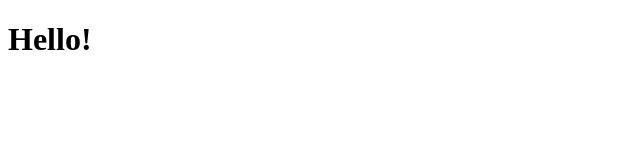
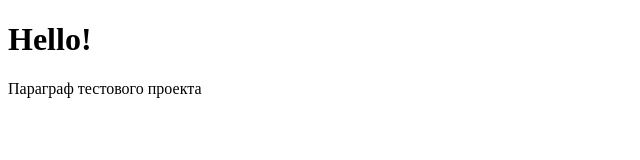
Before and after one commit to denisilver/test-project-1, a plain HTML site: page index.html in a window 1280 px wide. Shown: the whole page, without its empty margins (0-640 px from the left). Drawn offline with Linux system fonts and the light colour scheme.

Commit message:
Добавил тег <p> (параграф текста)

```diff
--- a/index.html
+++ b/index.html
@@ -8,6 +8,6 @@
 <body>
 
  <h1>Hello!</h1>
-
+<p>Параграф тестового проекта</p>
 </body>
 </html>
```
